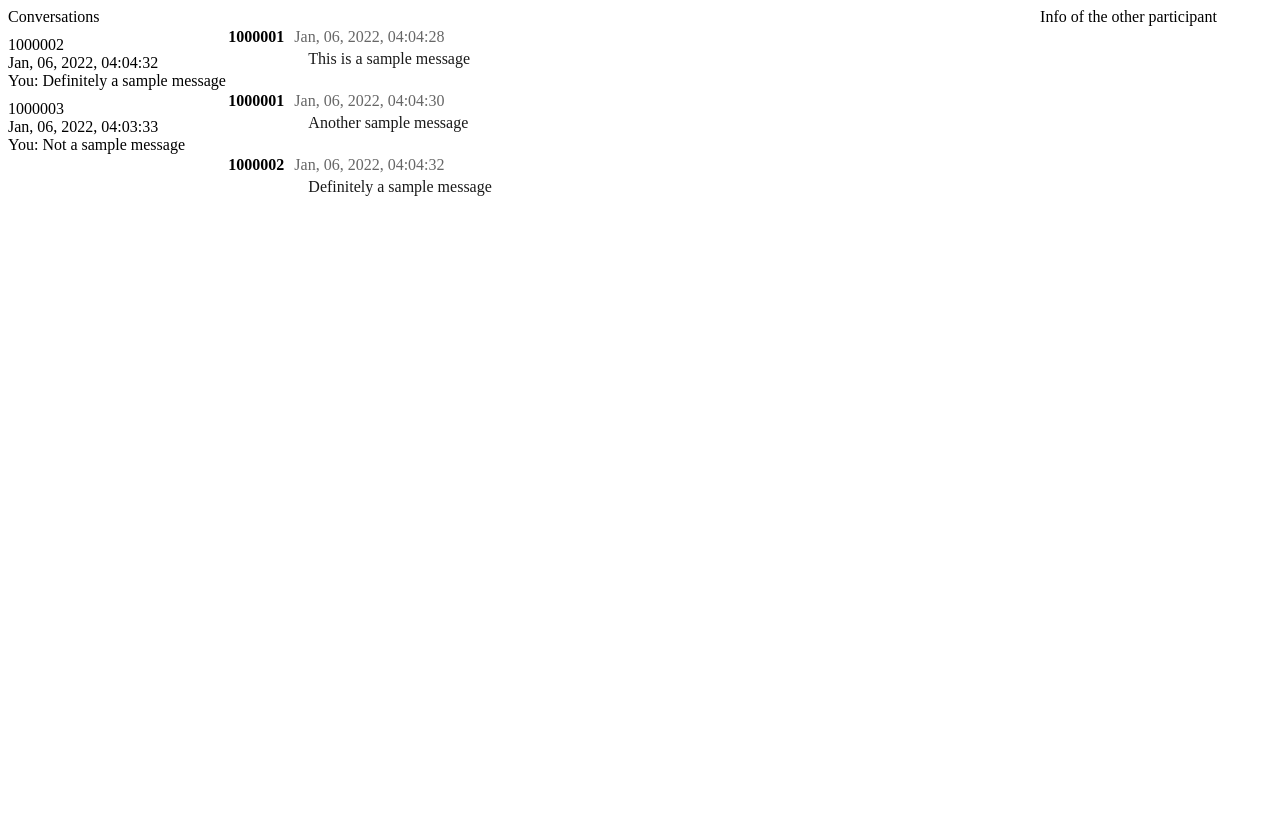
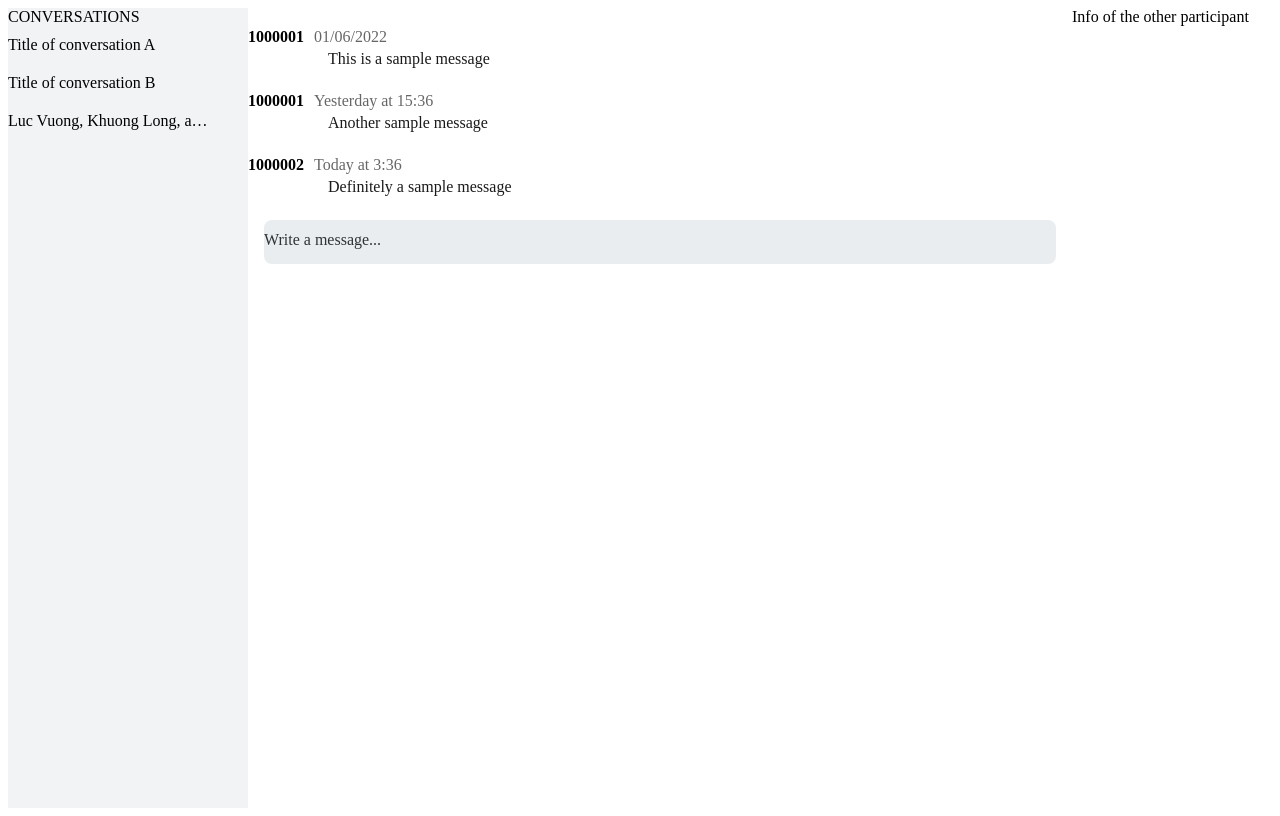
Before and after one commit to leth02/VL_Chat_App, a Flask app: page /messages in a window 1280 px wide. Run offline with Flask 2, Linux system fonts and the light colour scheme.

Commit message:
Add message input area and some util functions for time string formatting

```diff
--- a/message_app/static/css/messages/main.css
+++ b/message_app/static/css/messages/main.css
@@ -1,15 +1,31 @@
 #conversation-container {
-    width: 19%;
-    border-right: 1px rgba(0, 0, 0, 0.6);
+    display: flex;
+    flex-direction: column;
+    width: 240px;
+    background: #f2f3f5;
 }
 
 .conversation-card__container {
     margin: 10px 0;
 }
 
+.conversation-card__title {
+    width: 200px;
+    white-space: nowrap;
+    text-overflow: ellipsis;
+    overflow: hidden;
+}
+
 #message-container {
-    width: 69%;
-    border-right: 1px rgba(0, 0, 0, 0.6)
+    border-right: 1px rgba(0, 0, 0, 0.6);
+    display: flex;
+    flex-direction: column;
+    flex: 1 1 auto;
+}
+
+#message-panel {
+    overflow-x: hidden;
+    overflow-y: scroll;
 }
 
 .msg-item {
@@ -46,3 +62,40 @@
     margin: 4px 0 4px 80px;
     color: rgba(0, 0, 0, 0.9);
 }
+
+.message-form {
+    padding-left: 16px;
+    padding-right: 16px;
+}
+
+.message-form__message-container {
+    position: relative;
+    background-color: #eaedef;
+    resize: none;
+    font-weight: 400;
+    font-size: 1rem;
+    width: 100%;
+    height: 44px;
+    min-height: 44px;
+    color: #2e3338;
+    border-radius: 8px;
+}
+
+.message-form__content-editable {
+    padding-bottom: 11px;
+    padding-top: 11px;
+    padding-right: 10px;
+    position: absolute;
+    left: 0;
+    right: 0;
+    z-index: 10;
+}
+
+.message-form__placeholder {
+    padding-bottom: 11px;
+    padding-top: 11px;
+    padding-right: 10px;
+    position: absolute;
+    left: 0;
+    right: 0;
+}
--- a/message_app/static/js/conversations/main.js
+++ b/message_app/static/js/conversations/main.js
@@ -3,12 +3,9 @@ const CONVERSATION_PANEL_HTML = document.querySelector("#conversation-container"
 
 class ConversationModel {
 
-    constructor(participantId, lastMessage) {
-        this.participantId = participantId;
-        this.lastSenderId = lastMessage.senderId;
-        this.timestamp = lastMessage.timestamp;
-        this.messageContent = lastMessage.content;
-        this.HTMLElement = new ConversationHTMLElement(this);
+    constructor(conversation) {
+        this.conversation = conversation;
+        this.HTMLElement = new ConversationHTMLElement(this.conversation);
     }
 
     show() {
@@ -25,34 +22,12 @@ class ConversationHTMLElement {
     }
 
     generateMarkup() {
-        const lastSenderId = this.conversationObj.lastSenderId;
-        const timestamp = (new Date(this.conversationObj.timestamp)).toString().split(" ").slice(1, 5).join(", ");
-        const content = this.conversationObj.messageContent;
+        const title = this.conversationObj.title;
+
         return (
             `
-            <div class="conversation-card__container">
-                <div class="conversation-card__container">
-                    <div class="conversation-card__rows">
-                        <div class="conversation-card__rows">
-                            <div class="conversation-card__row conversation-card__title-row">
-                                <div class="conversation-card__participant-id">
-                                    ${this.conversationObj.participantId}
-                                </div>
-                                <div class="conversation-card__timestamp">
-                                    ${timestamp}
-                                </div>
-                            </div>
-                            <div class="conversation-card__row converastion-card__body-row">
-                                <div class="conversation-card__message-snippet">
-                                    ${ lastSenderId === currentUserId ? "You: " : ""}
-                                    ${content}
-                                </div>
-                            </div>
-                        </div>
-
-                        <div class="conversation-card__rows"></div>
-                    </div>
-                </div>
+            <div class="conversation-card__title">
+                ${title}
             </div>
             `
         )
@@ -60,6 +35,7 @@ class ConversationHTMLElement {
 
     show() {
         this.selfEl = document.createElement("div");
+        this.selfEl.className = "conversation-card__container";
         this.selfEl.innerHTML = this.generateMarkup();
         this.parentEl.append(this.selfEl);
     }
@@ -68,12 +44,21 @@ class ConversationHTMLElement {
 
 // Sample conversations
 const conversationArrays = [
-    ["1000002", {senderId: "1000001", timestamp: 1641441872000, content: "Definitely a sample message"}],
-    ["1000003", {senderId: "1000001", timestamp: 1641441813000, content: "Not a sample message"}]
+    {
+        id: 12356788,
+        title: "Title of conversation A" // If more than two other users join this conversation, join their usernames together
+    },
+    {
+        id: 45432343,
+        title: "Title of conversation B" // If more than two other users join this conversation, join their usernames together
+    },
+    {
+        id: 78645645,
+        title: "Luc Vuong, Khuong Long, and 1+ other people" // If more than two other users join this conversation, join their usernames together
+    }
 ];
-console.log(conversationArrays)
+
 for (const c of conversationArrays) {
-    console.log(c);
-    const conversation = new ConversationModel(c[0], c[1]);
+    const conversation = new ConversationModel(c);
     conversation.show();
 }
--- a/message_app/static/js/messages/main.js
+++ b/message_app/static/js/messages/main.js
@@ -1,5 +1,4 @@
 
-console.log("Placeholder for JavaScript scripts");
 const MESSAGE_PANEL_HTML = document.querySelector("#message-panel");
 
 // ===== Messages =====
@@ -20,6 +19,27 @@ class MessageModel {
     }
 }
 
+// A helper function to calculate a readable time representation of the message
+function getTimeString(timestamp) {
+    let now = new Date();
+    let todayBeginningTime = new Date(now.getFullYear(), now.getMonth(), now.getDate(), 0, 0, 0, 0);
+    let yesterDayBeginningTime = new Date(todayBeginningTime.getTime() - 86400000);
+    let messageTime = new Date(timestamp);
+
+    if (timestamp > todayBeginningTime.getTime()) {
+        return `Today at ${messageTime.getHours()}:${messageTime.getMinutes()}`;
+    } else if (timestamp > yesterDayBeginningTime.getTime()) {
+        return `Yesterday at ${messageTime.getHours()}:${messageTime.getMinutes()}`;
+    } else {
+        let msgTimeMonth = messageTime.getMonth() + 1;
+        let msgTimeDayOfMonth = messageTime.getDate();
+        if (msgTimeMonth < 10) msgTimeMonth = "0" + msgTimeMonth;
+        if (msgTimeDayOfMonth < 10) msgTimeDayOfMonth = "0" + msgTimeDayOfMonth;
+
+        return `${msgTimeMonth}/${msgTimeDayOfMonth}/${messageTime.getFullYear()}`;
+    }
+}
+
 class MessageHTMLElement {
     selfEl = null;
     parentEl = MESSAGE_PANEL_HTML;
@@ -30,7 +50,7 @@ class MessageHTMLElement {
 
     generateMarkup() {
         const senderId = this.messageObj.senderId;
-        const sentTime = (new Date(this.messageObj.timestamp)).toString().split(" ").slice(1, 5).join(", ");
+        const sentTime = getTimeString(this.messageObj.timestamp);
         const content = this.messageObj.content;
         return (
             `
@@ -55,14 +75,37 @@ class MessageHTMLElement {
     }
 }
 
+let globalNow = new Date();
+
 // Create a sample messages
 const messageArrays = [
-    ["qwefasf213w", "abcxyz123", "1000001", "10000002", "This is a sample message", true, 1641441868000],
-    ["rerwe342342", "abcxyz678", "1000001", "10000002", "Another sample message", true, 1641441870000],
-    ["rwer12323fs", "abcxyz890", "1000002", "10000001", "Definitely a sample message", true, 1641441872000],
+    ["qwefasf213w", "abcxyz123", "1000001", "10000002", "This is a sample message", true, globalNow.getTime() - 86400000*2],
+    ["rerwe342342", "abcxyz678", "1000001", "10000002", "Another sample message", true, globalNow.getTime() - 50400000],
+    ["rwer12323fs", "abcxyz890", "1000002", "10000001", "Definitely a sample message", true, globalNow.getTime() - 7200000],
 
 ];
 for (const m of messageArrays) {
     const message = new MessageModel(m[0], m[1], m[2], m[3], m[4], m[5], m[6]);
     message.show();
 }
+
+const messagePlaceholder = document.getElementsByClassName("message-form__placeholder")[0];
+const textEditor = document.getElementsByClassName("message-form__content-editable")[0];
+textEditor.addEventListener("keydown", textEditorHandler);
+function textEditorHandler(event) {
+    if (event.keyCode === 13) {
+        event.preventDefault();
+
+        // TODO: add send message handler here
+
+    } else if (event.keyCode === 8) {
+        // if user delete a character, display the placeholder text if there is no character left
+        if (textEditor.textContent.length === 1) {
+            messagePlaceholder.style.display = "block";
+        }
+    } else {
+        if (messagePlaceholder.style.display !== "none") {
+            messagePlaceholder.style.display = "none";
+        }
+    }
+}
--- a/message_app/templates/messages.html
+++ b/message_app/templates/messages.html
@@ -3,16 +3,28 @@
     <head>
         <title>VL | Messaging</title>
         <meta charset="utf-8">
+        <link rel="icon" href="{{url_for('static', filename='images/VL-logo-favicon.jpeg')}}">
         <link rel="stylesheet" href="{{url_for('static', filename='css/messages/main.css')}}">
     </head>
 
     <body>
         <div style="display: flex; height: 100vh; overflow: hidden;">
-            <div id="conversation-container">Conversations</div>
-            <div id="message-container" style="width: 70%;">
+            <div id="conversation-container">CONVERSATIONS</div>
+            <div id="message-container">
                 <div id="message-panel"></div>
+                <form class="message-form">
+                    <div class="message-form__message-container">
+                        <div class="message-form__message-content-container">
+                            <div class="message-form__content-editable" contenteditable="true" role="textbox" aria-label="Write a message..." aria-multiline="true">
+                            </div>
+                            <div class="message-form__placeholder" aria-hidden="true">
+                                Write a message...
+                            </div>
+                        </div>
+                    </div>
+                </form>
             </div>
-            <div id="participant-info-container" style="width: 20%;">Info of the other participant</div>
+            <div id="participant-info-container" style="width: 200px;">Info of the other participant</div>
         </div>
     </body>
 
```
Also changed, not shown: message_app/static/images/VL-logo-favicon.jpeg (added).
